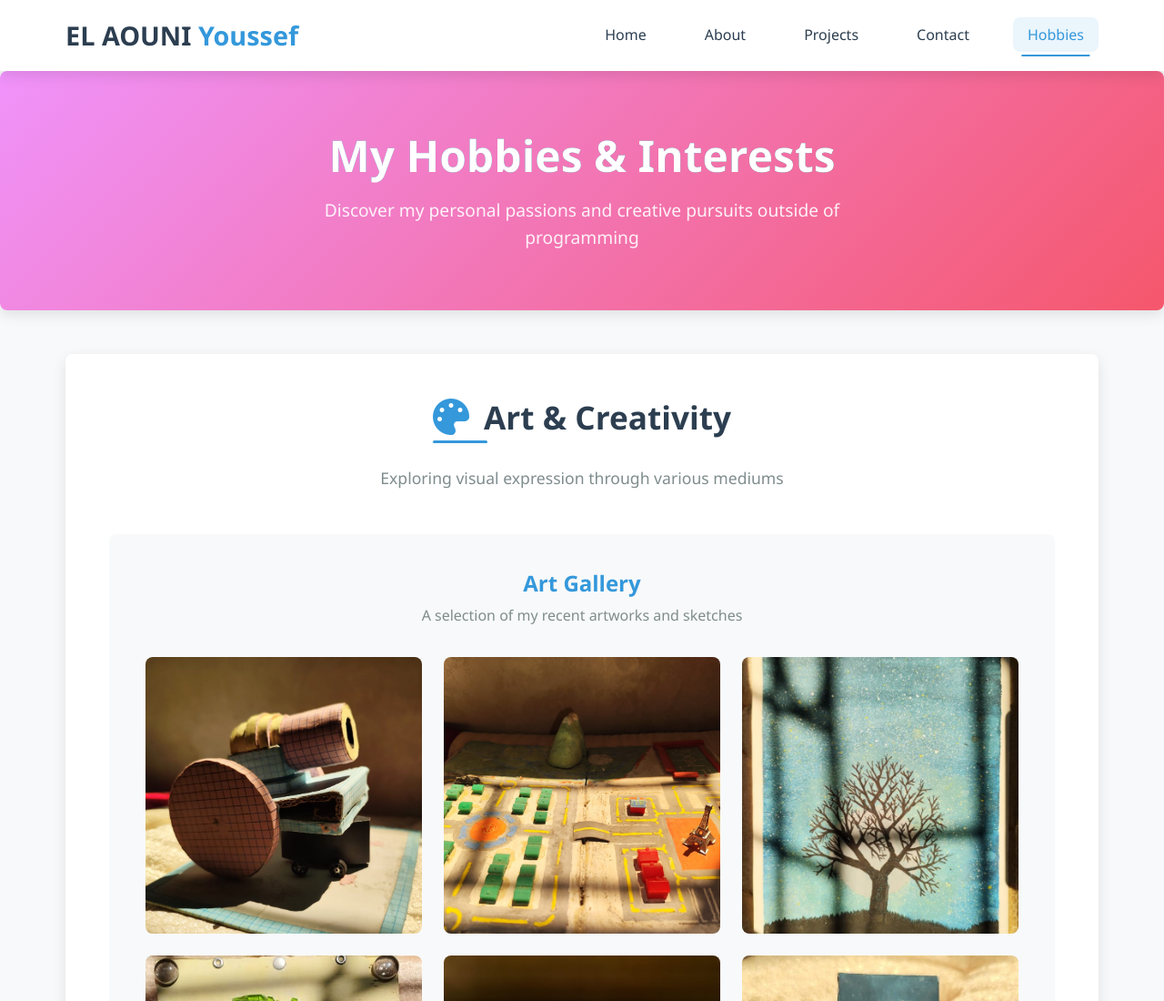
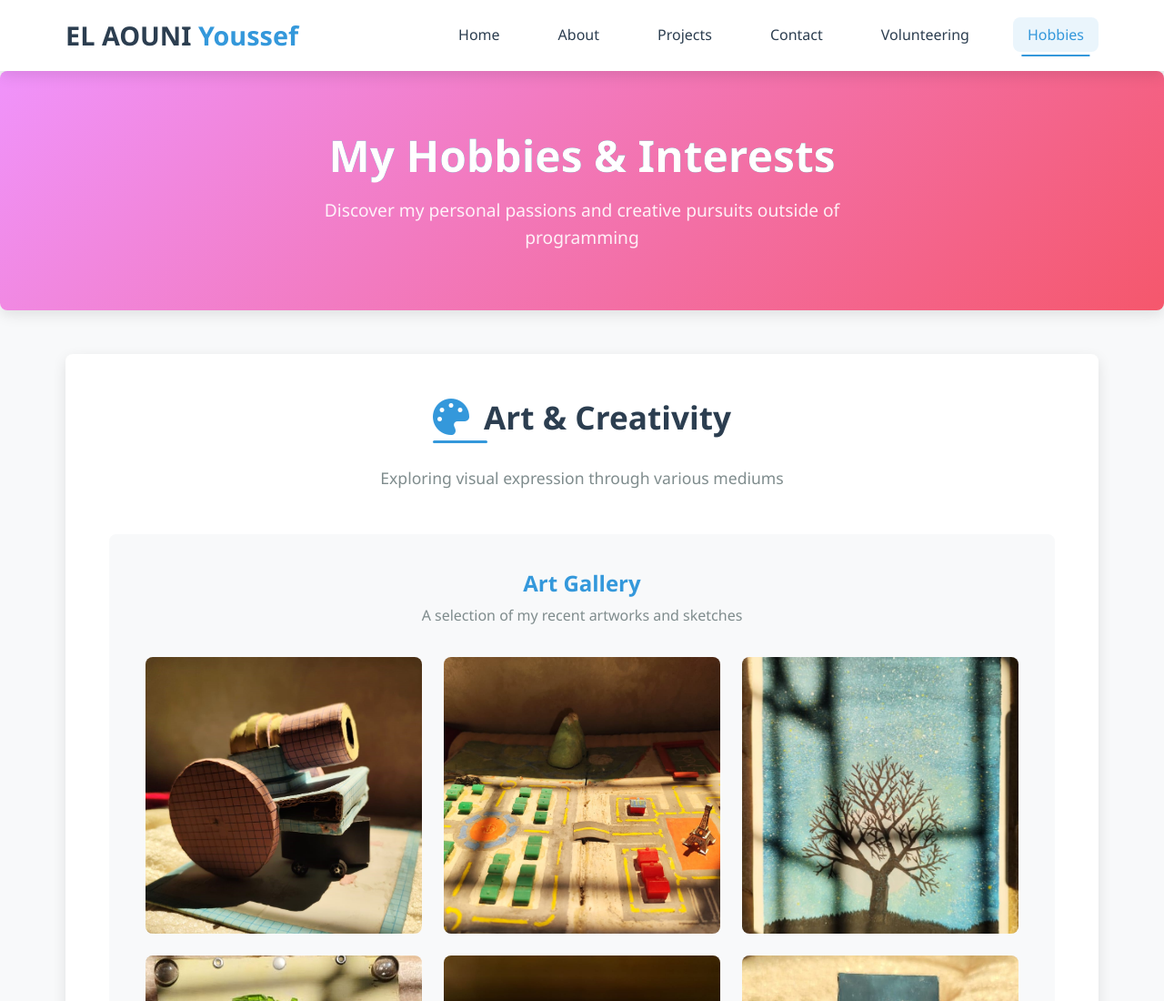
Before and after one commit to Youhup/eportfolio, a plain HTML site: page hobbies.html in a window 1280 px wide. Shown: the top 1100 px of the page at 91% size. Drawn offline with Linux system fonts and the light colour scheme.

Commit message:
Add volunteering link to navigation menu

```diff
--- a/hobbies.html
+++ b/hobbies.html
@@ -25,6 +25,7 @@
                     <li><a href="index.html#about">About</a></li>
                     <li><a href="index.html#projects">Projects</a></li>
                     <li><a href="index.html#contact">Contact</a></li>
+                    <li><a href="index.html#volunteering">Volunteering</a></li>
                     <li><a href="hobbies.html" class="active">Hobbies</a></li>
                 </ul>
             </nav>
```
